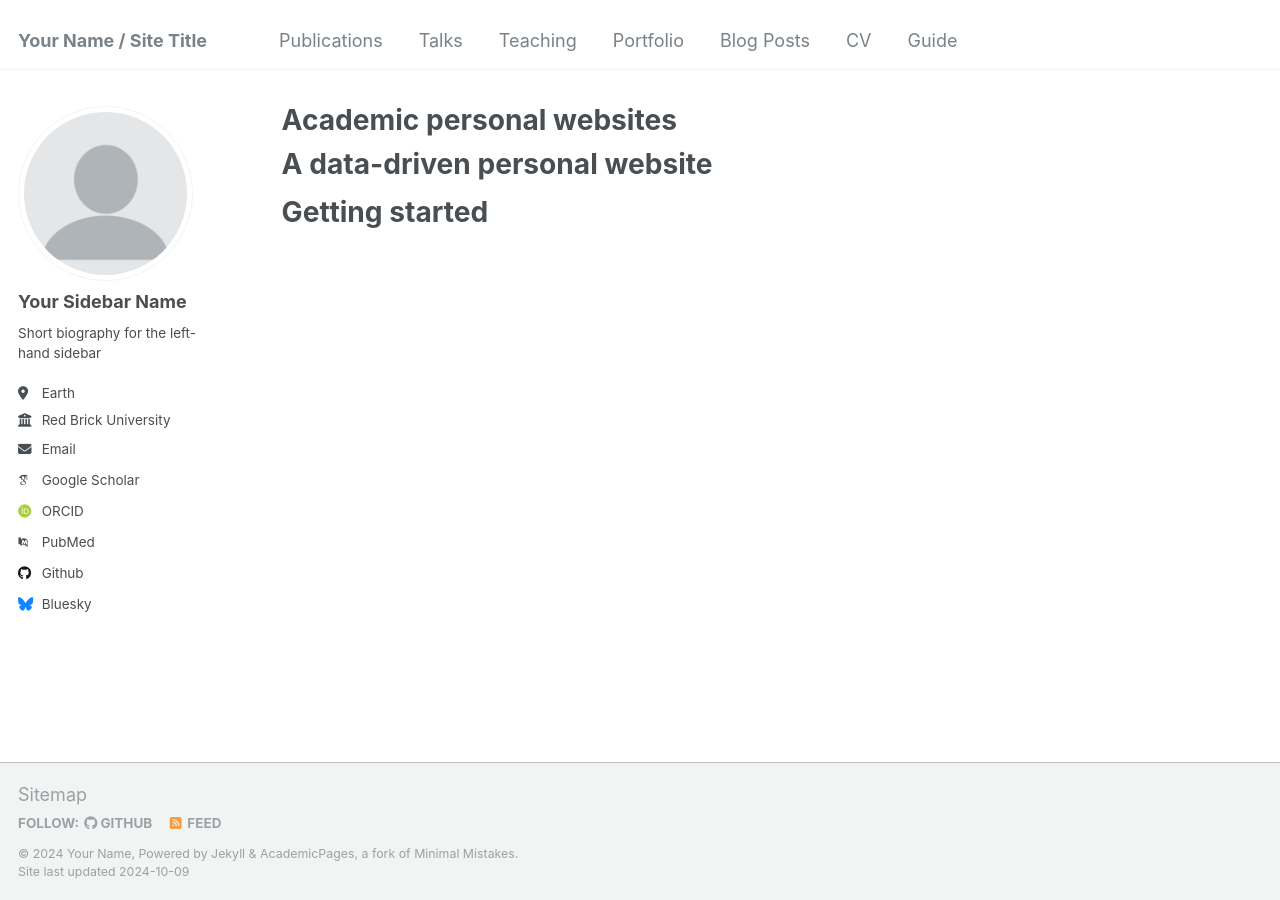
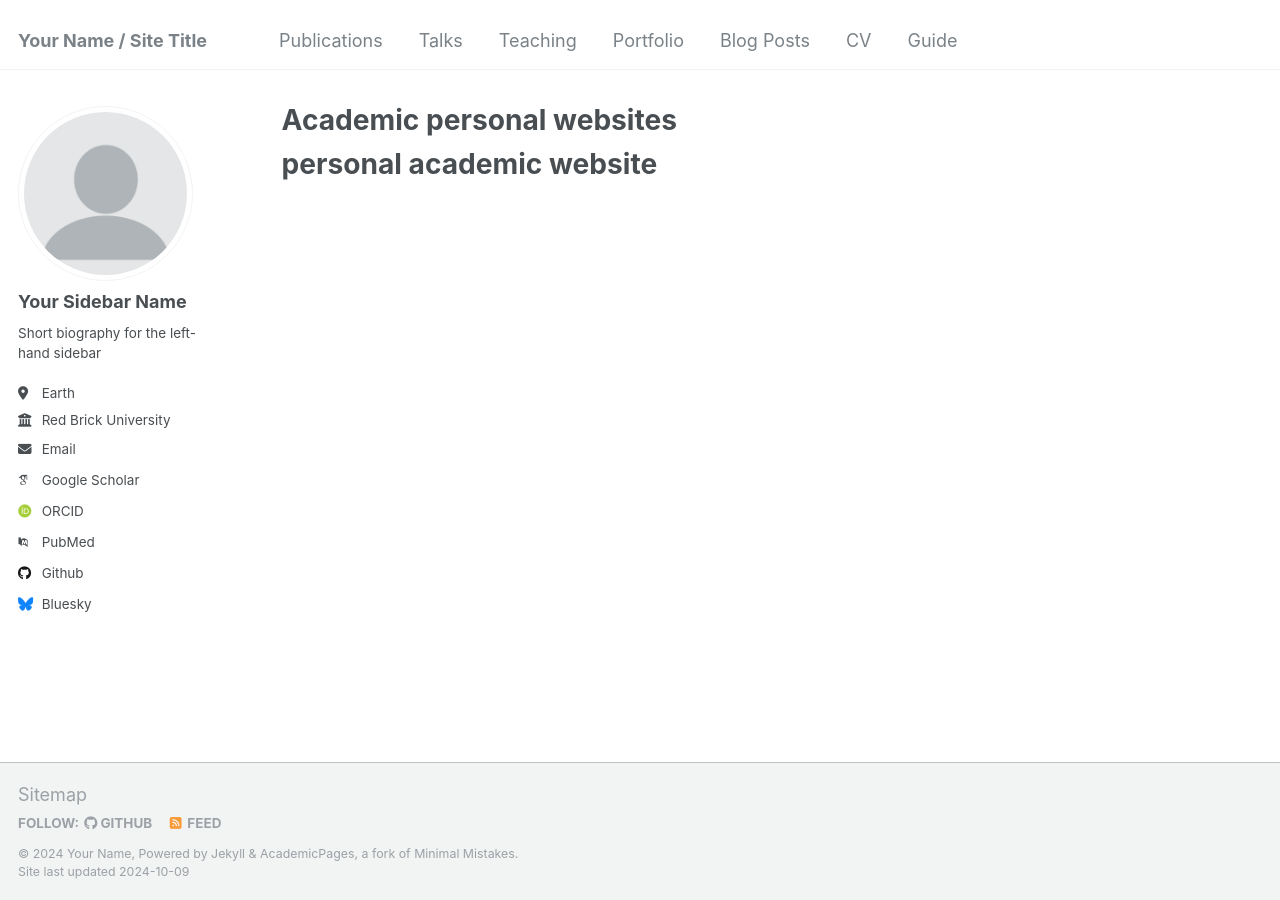
Before and after one commit to ShiAshaYa/YuePingSha1, a Jekyll site: the page built from _pages/about.md, in a window 1280 px wide. Built offline with Jekyll 4.4.1, drawn with Linux system fonts in a browser that asks for light colours; some web fonts are replaced.

Commit message:
about.md

```diff
--- a/_pages/about.md
+++ b/_pages/about.md
@@ -9,9 +9,5 @@ redirect_from:
 
 
 
-A data-driven personal website
+personal academic website
 ======
-
-
-Getting started
-======
```
